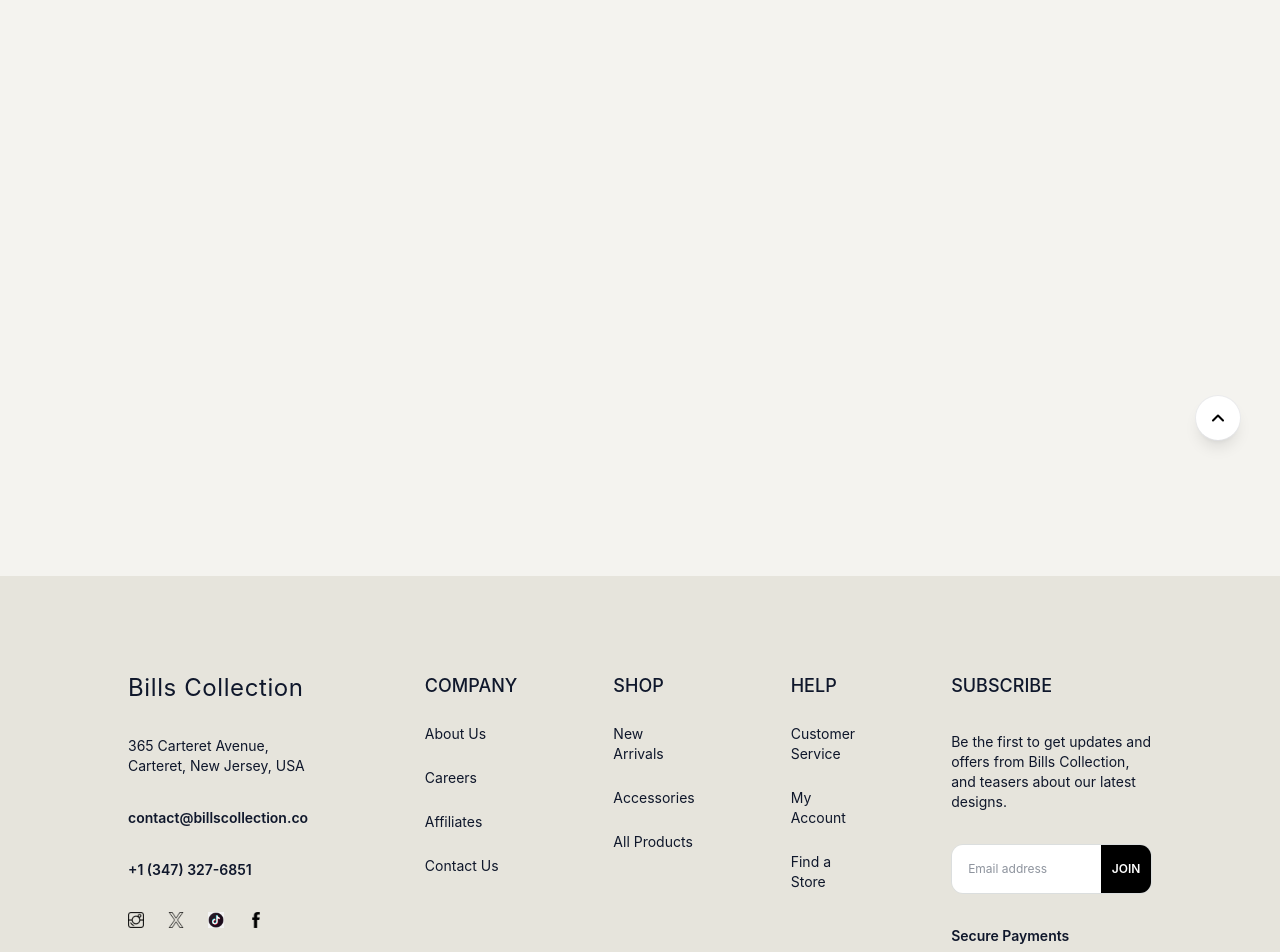
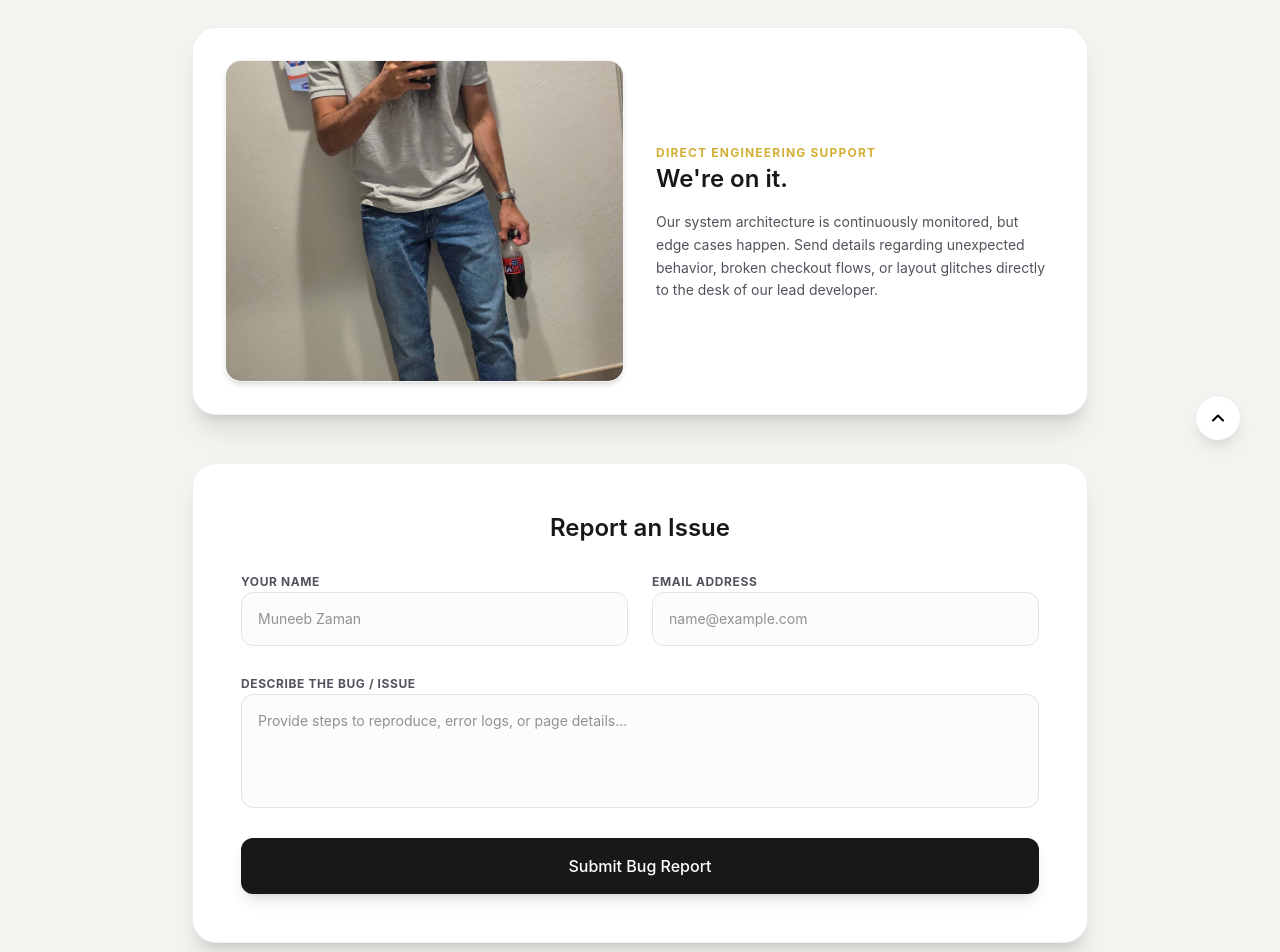
Before and after one commit to zammun/BillsCollection, a React (Vite) app: page /tech-support in a window 1280 px wide. Shown: the part 320-1272 px from the top of the page. Built offline with nearby package versions, Linux system fonts and the light colour scheme; no server answers.

Commit message:
Committing

```diff
--- a/src/App.tsx
+++ b/src/App.tsx
@@ -29,6 +29,7 @@
 import InterestBasedAdsPage from './pages/InterestBasedAds';
 import CaliforniaTransparencyPage from './pages/CaliSupplyChain';
 import Affiliates from './pages/Affiliates';
+import TechSupport from './pages/TechSupport';
 
 function App() {
   return (
@@ -63,6 +64,7 @@
           <Route path="/interest-based-ads" element={<InterestBasedAdsPage />} />
           <Route path="/supply-chain-transparency" element={<CaliforniaTransparencyPage />} />
           <Route path="/affiliates" element={<Affiliates />} />
+          <Route path="/tech-support" element={<TechSupport />} />
           {/* Secure Protected Routes */}
           <Route
             path="/cart"
--- a/src/components/Footer.tsx
+++ b/src/components/Footer.tsx
@@ -94,6 +94,7 @@
                             <Link to='/contact' className="hover:text-indigo-600 transition-colors">Customer Service</Link>
                             <Link to='/profile' className="hover:text-indigo-600 transition-colors">My Account</Link>
                             <Link to='/stores' className="hover:text-indigo-600 transition-colors">Find a Store</Link>
+                            <Link to='/tech-support' className="hover:text-indigo-600 transition-colors">Tech Support</Link>
                         </div>
                     </div>
                 </div>
--- a/src/components/Navbar.tsx
+++ b/src/components/Navbar.tsx
@@ -204,10 +204,9 @@
       {/* Mobile Menu Panel Overlay */}
       {mobileMenuOpen && (
   <div className="absolute top-20 left-0 w-full bg-[#f4f3ef]/95 backdrop-blur-lg p-5 border-t border-slate-200/60 shadow-2xl flex flex-col gap-5 md:hidden z-40 animate-fadeIn">
-          <div className="w-full" onClick={() => setMobileMenuOpen(false)}>
+    <div className="w-full">
       <SearchBar />
     </div>
-          {/* Increased mobile text to text-lg and added more vertical padding for easier tapping */}
     <div className="flex flex-col gap-2 text-slate-800 font-bold text-lg pt-4 border-t border-slate-200/60">
       <Link to="/" onClick={() => setMobileMenuOpen(false)} className="hover:text-slate-500 py-3 px-2 rounded-lg hover:bg-slate-200/50 transition-colors">Home</Link>
       <Link to="/about" onClick={() => setMobileMenuOpen(false)} className="hover:text-slate-500 py-3 px-2 rounded-lg hover:bg-slate-200/50 transition-colors">About</Link>
--- /dev/null
+++ b/src/pages/TechSupport.tsx
@@ -0,0 +1,100 @@
+import { useState } from 'react';
+
+export default function TechSupport() {
+  const [submitted, setSubmitted] = useState(false);
+
+  const handleSubmit = (e: React.FormEvent) => {
+    e.preventDefault();
+    setSubmitted(true);
+  };
+
+  return (
+    <div className="min-h-screen suave-luxury-theme text-zinc-800 py-24 px-6 font-sans antialiased">
+      <div className="max-w-4xl mx-auto space-y-12">
+
+        {/* Header Section */}
+        <div className="text-center space-y-4">
+          <h1 className="text-4xl md:text-5xl font-bold text-zinc-900 tracking-tight">
+            BillsCollection <span className="text-[#d4af37]">Tech Support</span>
+          </h1>
+          <p className="text-lg text-zinc-600 max-w-2xl mx-auto leading-relaxed">
+            Experiencing a bug or technical issue? Report it directly to our engineering desk below.
+          </p>
+        </div>
+
+        {/* Developer Showcase Section */}
+        <div className="bg-white border border-zinc-200/60 rounded-3xl p-8 shadow-xl flex flex-col md:flex-row items-center gap-8">
+          <div className="w-full md:w-1/2 overflow-hidden rounded-2xl shadow-md border border-zinc-200/40">
+            <img
+              src="/dev.jpg"
+              alt="Lead Developer"
+              className="w-full h-80 object-cover object-center transform hover:scale-105 transition-transform duration-500"
+            />
+          </div>
+          <div className="w-full md:w-1/2 space-y-4 text-left">
+            <span className="text-xs font-bold uppercase tracking-widest text-[#d4af37]">Direct Engineering Support</span>
+            <h2 className="text-2xl font-semibold text-zinc-900">
+              We're on it.
+            </h2>
+            <p className="text-zinc-600 leading-relaxed text-sm">
+              Our system architecture is continuously monitored, but edge cases happen. Send details regarding unexpected behavior, broken checkout flows, or layout glitches directly to the desk of our lead developer.
+            </p>
+          </div>
+        </div>
+
+        {/* Contact/Bug Report Form */}
+        <div className="bg-white border border-zinc-200/60 rounded-3xl p-8 md:p-12 shadow-xl">
+          {submitted ? (
+            <div className="text-center py-8 space-y-4">
+              <div className="text-5xl">✅</div>
+              <h3 className="text-2xl font-semibold text-zinc-900">Bug Report Received</h3>
+              <p className="text-zinc-600 max-w-md mx-auto">
+                Thank you for helping us improve BillsCollection. Our engineering team has logged your ticket.
+              </p>
+            </div>
+          ) : (
+            <form onSubmit={handleSubmit} className="space-y-6">
+              <h3 className="text-2xl font-semibold text-zinc-900 mb-6 text-center">Report an Issue</h3>
+              <div className="grid grid-cols-1 md:grid-cols-2 gap-6">
+                <div className="space-y-2 text-left">
+                  <label className="text-xs font-bold uppercase tracking-wider text-zinc-600">Your Name</label>
+                  <input
+                    type="text"
+                    required
+                    placeholder="Muneeb Zaman"
+                    className="w-full p-4 rounded-xl border border-zinc-200 focus:outline-none focus:border-zinc-900 text-sm transition-colors bg-zinc-50/50"
+                  />
+                </div>
+                <div className="space-y-2 text-left">
+                  <label className="text-xs font-bold uppercase tracking-wider text-zinc-600">Email Address</label>
+                  <input
+                    type="email"
+                    required
+                    placeholder="name@example.com"
+                    className="w-full p-4 rounded-xl border border-zinc-200 focus:outline-none focus:border-zinc-900 text-sm transition-colors bg-zinc-50/50"
+                  />
+                </div>
+              </div>
+              <div className="space-y-2 text-left">
+                <label className="text-xs font-bold uppercase tracking-wider text-zinc-600">Describe the Bug / Issue</label>
+                <textarea
+                  required
+                  rows={4}
+                  placeholder="Provide steps to reproduce, error logs, or page details..."
+                  className="w-full p-4 rounded-xl border border-zinc-200 focus:outline-none focus:border-zinc-900 text-sm transition-colors bg-zinc-50/50 resize-none"
+                ></textarea>
+              </div>
+              <button
+                type="submit"
+                className="w-full bg-zinc-900 hover:bg-zinc-800 text-white py-4 rounded-xl font-medium transition-all duration-300 shadow-lg hover:shadow-zinc-900/20 active:scale-98 cursor-pointer"
+              >
+                Submit Bug Report
+              </button>
+            </form>
+          )}
+        </div>
+
+      </div>
+    </div>
+  );
+}
```
Also changed, not shown: public/dev.jpg (added). Lines whose indentation alone changed are shown as unchanged.
